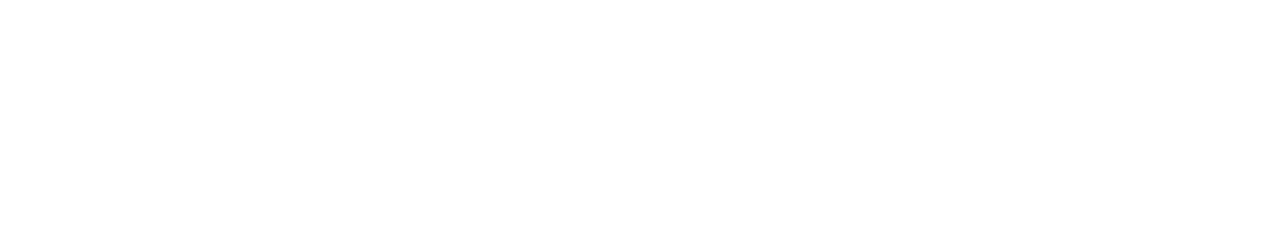
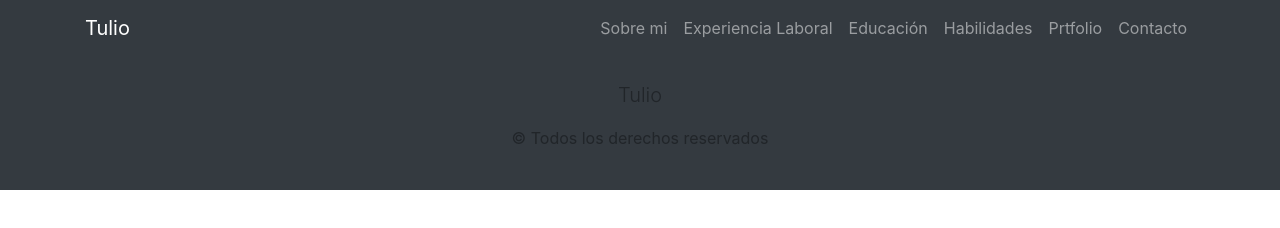
Before and after one commit to mtulio17/mtulio17, a plain HTML site: page index.html in a window 1280 px wide. Drawn offline with nearby package versions, Linux system fonts and the light colour scheme.

Commit message:
agrego navbar y footer

```diff
--- a/index.html
+++ b/index.html
@@ -10,8 +10,44 @@
     <link rel="stylesheet" href="/css/style.css">
 </head>
 <body>
+    <header>
+        <nav class="navbar navbar-expand-lg bg-dark navbar-dark">
+            <div class="container">
+                <a href="index.html" class="navbar-brand">Tulio</a>
+                <button class="navbar-toggler" data-toggle="collapse" data-target="#navbarOpciones"><span class="navbar-toggler-icon"></span>
+                </button>
+                <div class="collapse navbar-collapse" id="navbarOpciones">
+                    <ul class="navbar-nav ml-auto">
+                        <li class="nav-item">
+                            <a href="#" class="nav-link">Sobre mi</a>
+                        </li>
+                        <li class="nav-item">
+                            <a href="#" class="nav-link">Experiencia Laboral</a>
+                        </li>
+                        <li class="nav-item">
+                            <a href="#" class="nav-link">Educación</a>
+                        </li>
+                        <li class="nav-item">
+                            <a href="#" class="nav-link">Habilidades</a>
+                        </li>
+                        <li class="nav-item">
+                            <a href="#" class="nav-link">Prtfolio</a>
+                        </li>
+                        <li class="nav-item">
+                            <a href="#" class="nav-link">Contacto</a>
+                        </li>
+                    </ul>
+                </div>
 
+            </div>
+        </nav>
+    </header>
+<main></main>
+<footer class="bg-dark text-ligth py-4 text-center">
+    <p class="lead">Tulio</p>
+    <p>&copy; Todos los derechos reservados</p>
 
+</footer>
 
 
 
```
